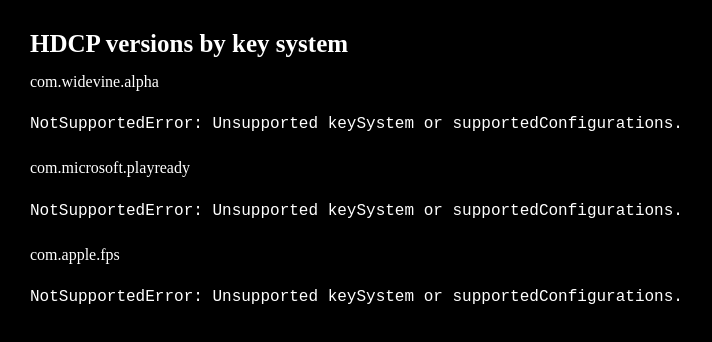
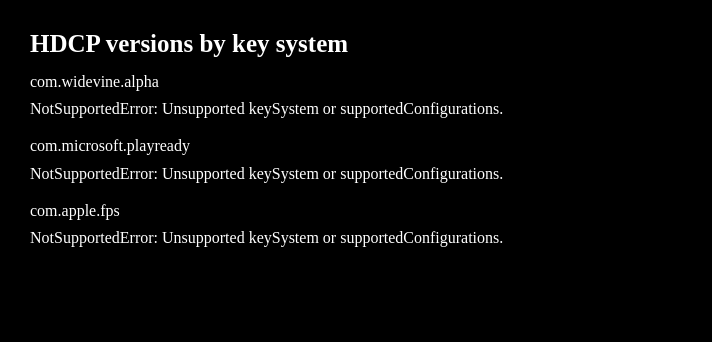
Before and after one commit to vvideo/hdcp, a website: page index.html in a window 1280 px wide. Shown: the whole page, without its empty margins (0-712 px from the left). Drawn offline with Linux system fonts and the light colour scheme.

Commit message:
Update example

```diff
--- a/index.html
+++ b/index.html
@@ -1,7 +1,7 @@
 <!DOCTYPE html>
 <html>
 <head>
-  <title>Detect HDCP</title>
+  <title>Check HDCP versions</title>
   <meta charset="utf-8" />
   <style>
     html, body {
@@ -34,15 +34,15 @@
         <h1>HDCP versions by key system</h1>
         <div class="keysystem">
             <div class="keysystem-label">com.widevine.alpha</div>
-            <pre class="keysytem-result" id="widevine-result"></pre>
+            <div class="keysytem-result" id="widevine-result"></div>
         </div>
         <div class="keysystem">
             <div class="keysystem-label">com.microsoft.playready</div>
-            <pre class="keysytem-result" id="playready-result"></pre>
+            <div class="keysytem-result" id="playready-result"></div>
         </div>
         <div class="keysystem">
             <div class="keysystem-label">com.apple.fps</div>
-            <pre class="keysytem-result" id="fairplay-result"></pre>
+            <div class="keysytem-result" id="fairplay-result"></div>
         </div>
     </div>
     <script type="module">
```
